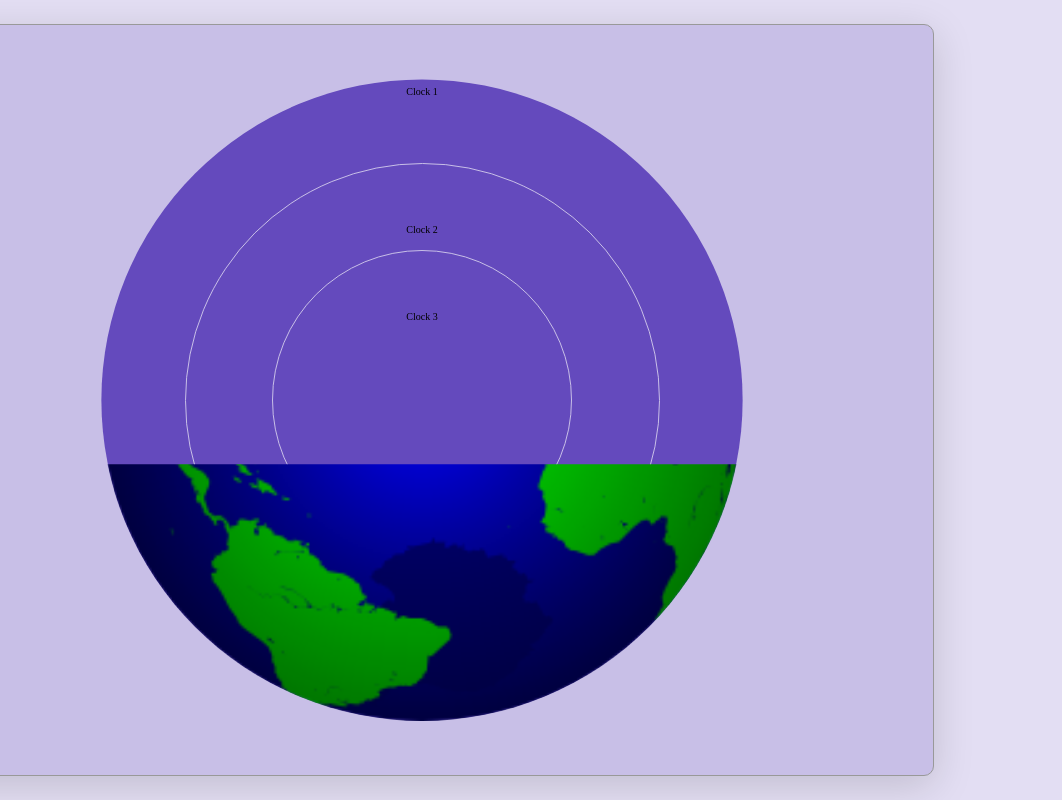
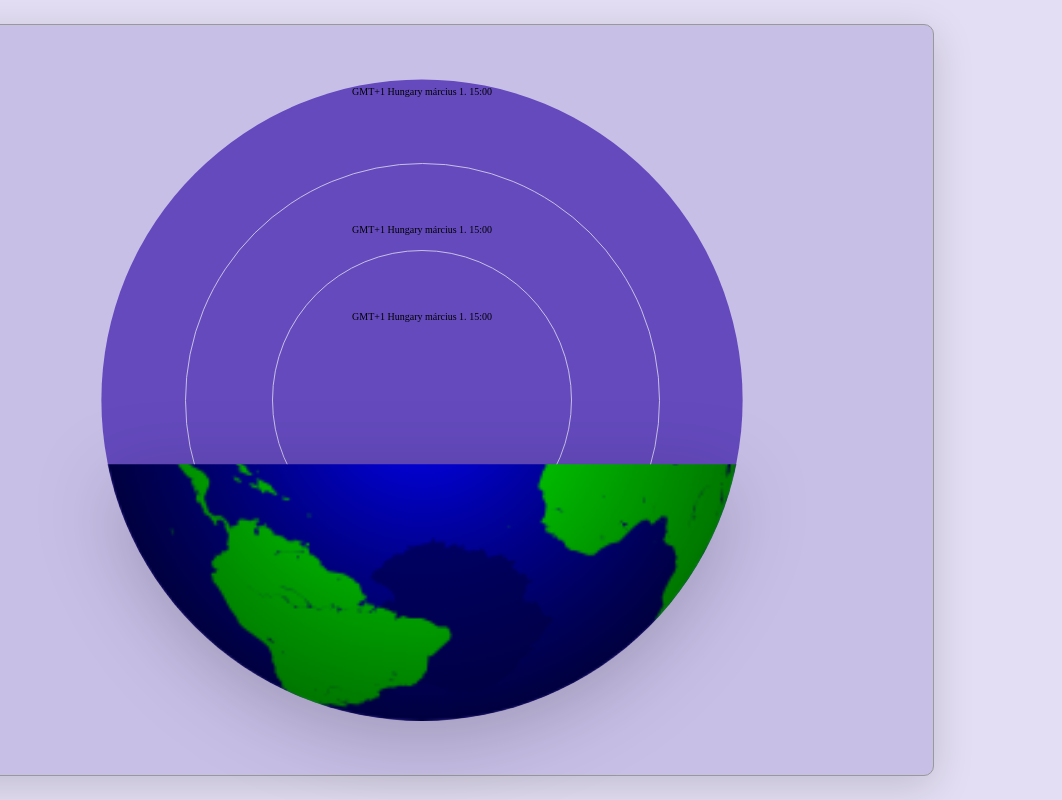
Before and after one commit to ntamasa/clocker, a website: page index.html in a window 1280 px wide. Shown: the full height of the page, 218-1280 px from the left. Drawn offline with Linux system fonts and the light colour scheme.

Commit message:
add clocks content to index.html

```diff
--- a/index.html
+++ b/index.html
@@ -16,9 +16,26 @@
 
       <section class="clock-box">
         <div class="clocks">
-          <div class="clocks--1">Clock 1</div>
-          <div class="clocks--2">Clock 2</div>
-          <div class="clocks--3">Clock 3</div>
+          <div class="clocks--1">
+            <span class="clocks__time-zone">GMT+1</span>
+            <span class="clocks__country">Hungary</span>
+            <span class="clocks__date">március 1.</span>
+            <span class="clocks__time">15:00</span>
+          </div>
+
+          <div class="clocks--2">
+            <span class="clocks__time-zone">GMT+1</span>
+            <span class="clocks__country">Hungary</span>
+            <span class="clocks__date">március 1.</span>
+            <span class="clocks__time">15:00</span>
+          </div>
+
+          <div class="clocks--3">
+            <span class="clocks__time-zone">GMT+1</span>
+            <span class="clocks__country">Hungary</span>
+            <span class="clocks__date">március 1.</span>
+            <span class="clocks__time">15:00</span>
+          </div>
         </div>
       </section>
 
--- a/sass/layout/_layout.scss
+++ b/sass/layout/_layout.scss
@@ -52,9 +52,11 @@
   position: relative;
   z-index: 200;
 
+  filter: drop-shadow(0 2rem 4rem rgba($black, 0.2));
+
   img {
     height: 100%;
-    // border: 2px solid $color-primary;
+    // border: 2px solid red;
     border-radius: 50%;
 
     clip-path: polygon(0 60%, 100% 60%, 100% 100%, 0 100%);
--- a/sass/page/_home.scss
+++ b/sass/page/_home.scss
@@ -25,3 +25,6 @@ body {
   // For the logo positioning
   position: absolute;
 }
+
+///////////////////
+/// Helper classes
```
Also changed, not shown: css/style.css.
